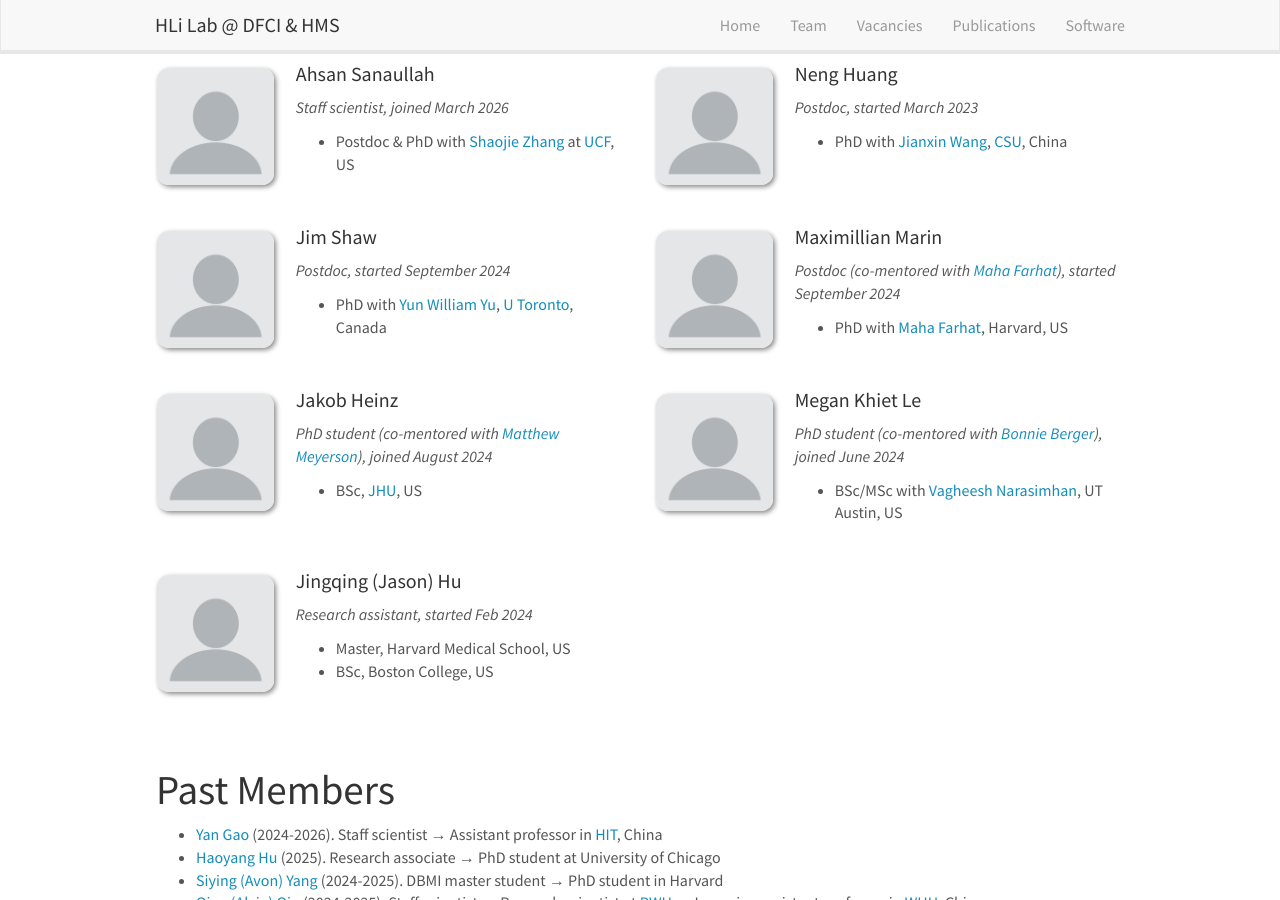
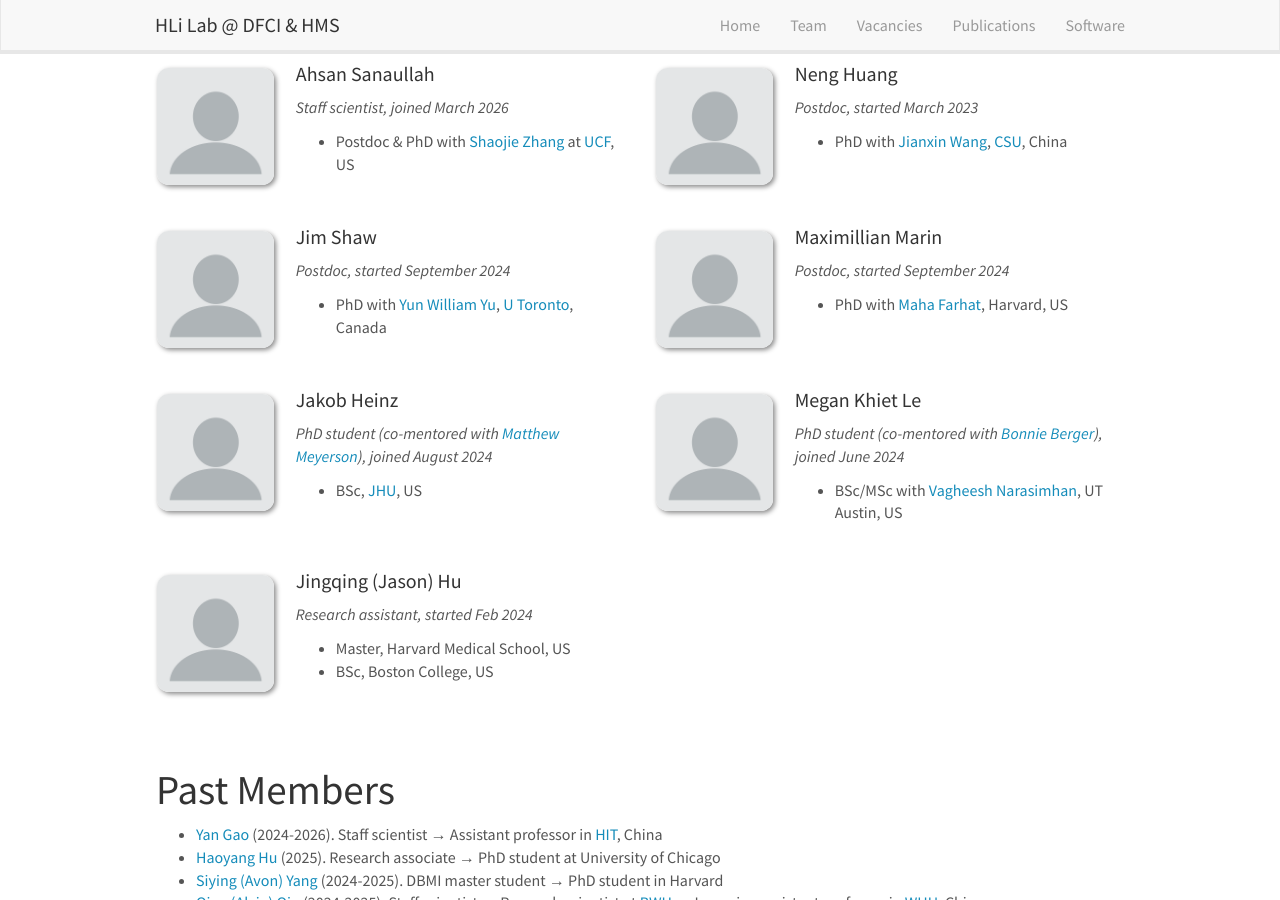
Before and after one commit to hlilab/hlilab.github.io, a Jekyll site: the page built from _pages/team.md, in a window 1280 px wide and 900 px high, scrolled down 300 px. Built offline with Jekyll 4.4.1, drawn with Linux system fonts in a browser that asks for light colours; nearby versions of some CDN libraries.

Commit message:
minor update to team

```diff
--- a/_data/team_members.yml
+++ b/_data/team_members.yml
@@ -35,7 +35,7 @@
 
 - name: Maximillian Marin
   photo: default.png
-  info: Postdoc (co-mentored with <a href="https://dbmi.hms.harvard.edu/people/maha-farhat">Maha Farhat</a>), started September 2024
+  info: Postdoc, started September 2024
   number_educ: 1
   education1: PhD with <a href="https://dbmi.hms.harvard.edu/people/maha-farhat">Maha Farhat</a>, Harvard, US
 
```
